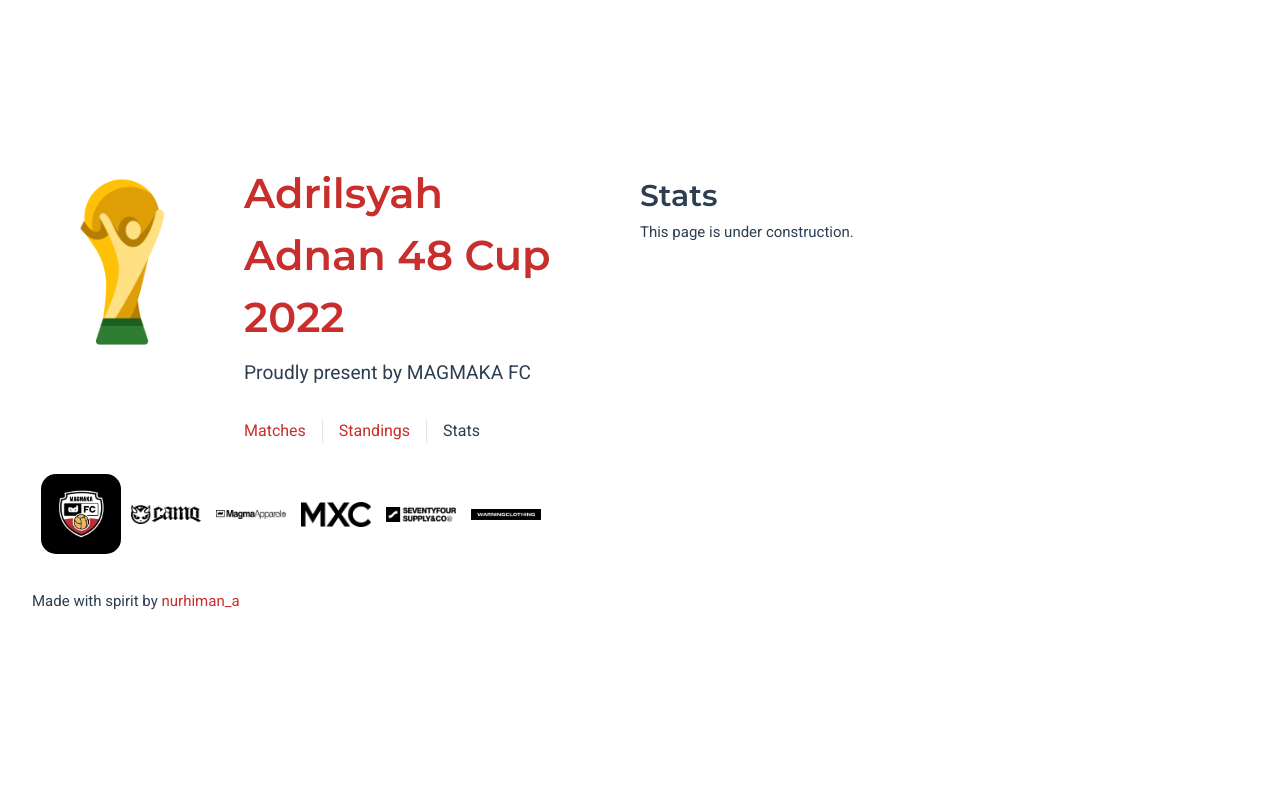
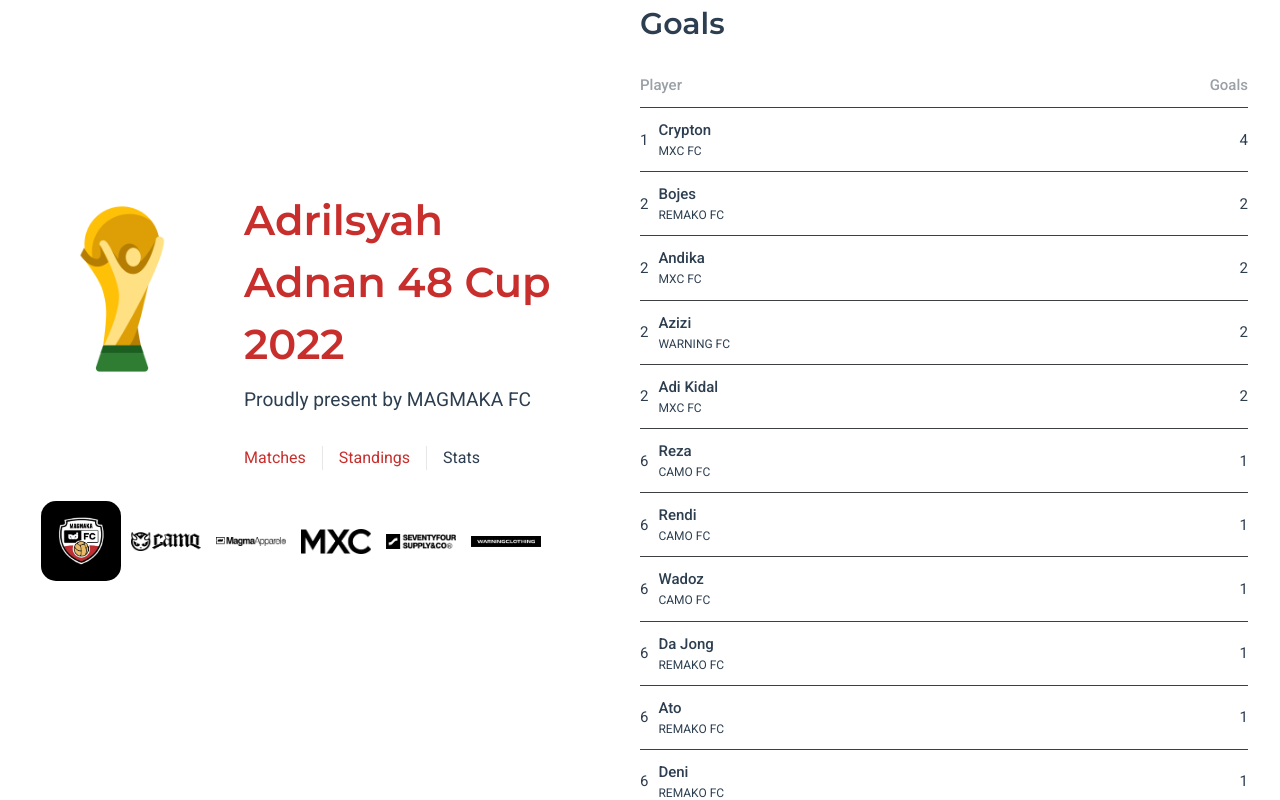
Before and after one commit to Nurhiman20/magmaka-futsal-league, a Vue app: page /stats in a window 1280 px wide. Shown: the top 800 px of the page. Built offline with nearby package versions, Linux system fonts and the light colour scheme.

Commit message:
:sparkles: feat(Stats): Top scorer

```diff
--- a/src/views/StatsView.vue
+++ b/src/views/StatsView.vue
@@ -1,6 +1,152 @@
+<script lang="ts" setup>
+  import { ref } from "vue";
+
+  const topScorers = ref([
+    {
+      rank: 1,
+      player: 'Crypton',
+      club: 'MXC FC',
+      goal: 4
+    },
+    {
+      rank: 2,
+      player: 'Bojes',
+      club: 'REMAKO FC',
+      goal: 2
+    },
+    {
+      rank: 2,
+      player: 'Andika',
+      club: 'MXC FC',
+      goal: 2
+    },
+    {
+      rank: 2,
+      player: 'Azizi',
+      club: 'WARNING FC',
+      goal: 2
+    },
+    {
+      rank: 2,
+      player: 'Adi Kidal',
+      club: 'MXC FC',
+      goal: 2
+    },
+    {
+      rank: 6,
+      player: 'Reza',
+      club: 'CAMO FC',
+      goal: 1
+    },
+    {
+      rank: 6,
+      player: 'Rendi',
+      club: 'CAMO FC',
+      goal: 1
+    },
+    {
+      rank: 6,
+      player: 'Wadoz',
+      club: 'CAMO FC',
+      goal: 1
+    },
+    {
+      rank: 6,
+      player: 'Da Jong',
+      club: 'REMAKO FC',
+      goal: 1
+    },
+    {
+      rank: 6,
+      player: 'Ato',
+      club: 'REMAKO FC',
+      goal: 1
+    },
+    {
+      rank: 6,
+      player: 'Deni',
+      club: 'REMAKO FC',
+      goal: 1
+    },
+    {
+      rank: 6,
+      player: 'Chandra',
+      club: 'MAGMA FC',
+      goal: 1
+    },
+    {
+      rank: 6,
+      player: 'Sandi',
+      club: 'WARNING FC',
+      goal: 1
+    },
+    {
+      rank: 6,
+      player: 'Geri',
+      club: 'MAGMA FC',
+      goal: 1
+    },
+    {
+      rank: 6,
+      player: 'Imet',
+      club: 'WARNING FC',
+      goal: 1
+    },
+  ]);
+</script>
+
 <template>
-  <div>
-    <h1>Stats</h1>
-    <p>This page is under construction.</p>
-  </div>
+	<div>
+		<h1 style="margin-bottom: 15px">Goals</h1>
+		<div>
+			<div class="title-top-scorer">
+				<p class="title">Player</p>
+				<p class="title">Goals</p>
+			</div>
+			<div class="top-scorer-list" v-for="(scorer, indexScorer) in topScorers" :key="indexScorer">
+				<p>{{ scorer.rank }}</p>
+				<div class="top-scorer">
+					<p class="player">{{ scorer.player }}</p>
+					<p class="team">{{ scorer.club }}</p>
+				</div>
+				<p class="goals">{{ scorer.goal }}</p>
+			</div>
+		</div>
+	</div>
 </template>
+
+<style lang="scss" scoped>
+	.title-top-scorer {
+		display: flex;
+		flex-direction: row;
+		justify-content: space-between;
+    padding: 10px 0;
+		.title {
+			color: #9aa0a6;
+			font-weight: 500;
+		}
+	}
+	.top-scorer-list {
+		display: flex;
+		flex-direction: row;
+		justify-content: start;
+		align-items: center;
+    padding: 10px 0;
+    border-top: 1px solid #3c4043;
+		.top-scorer {
+			display: flex;
+			flex-direction: column;
+			justify-content: start;
+      margin-left: 10px;
+			.player {
+				font-weight: 500;
+			}
+      .team {
+        font-size: 12px;
+      }
+		}
+    .goals {
+      margin-left: auto;
+    }
+	}
+</style>
```
